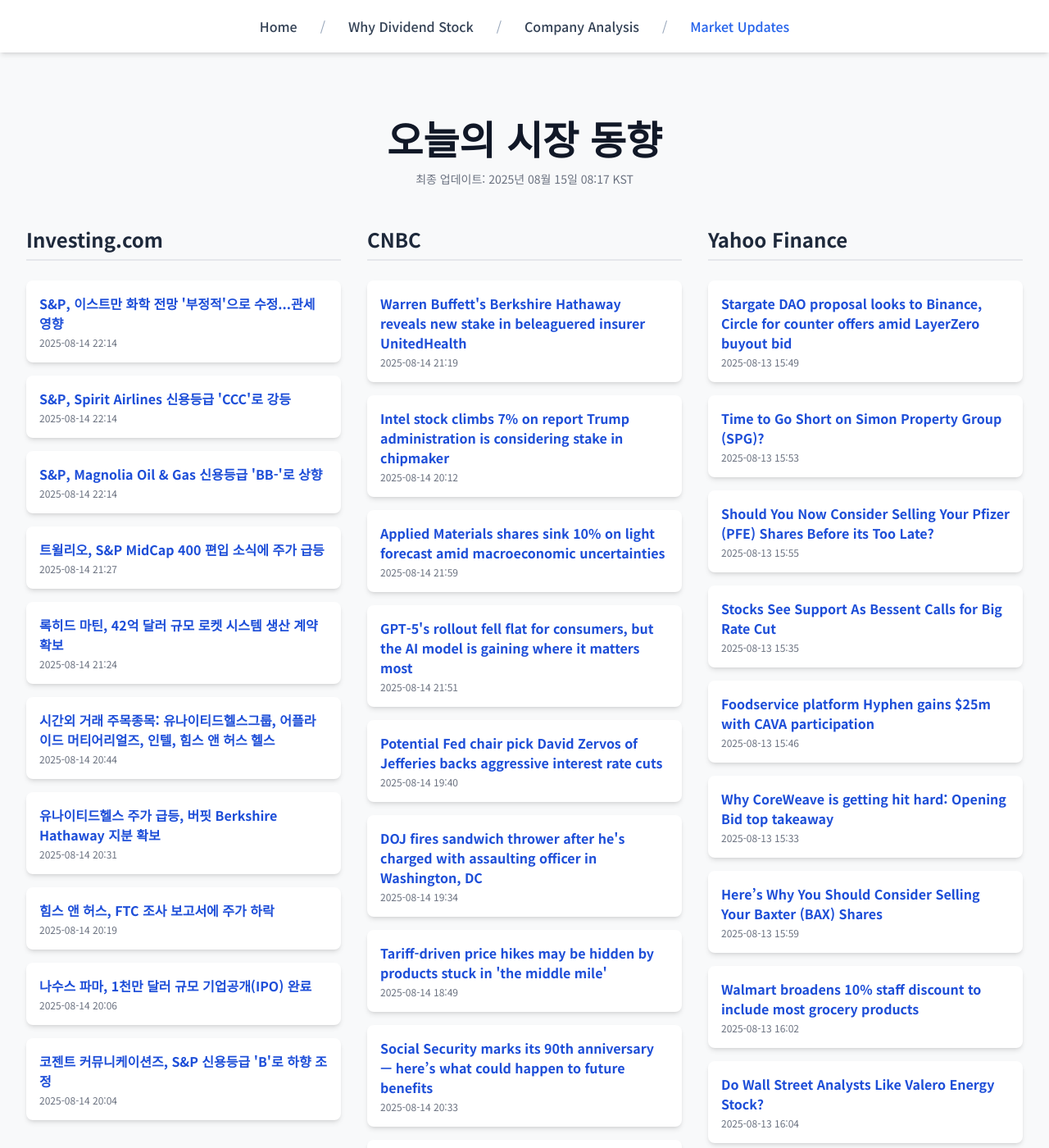
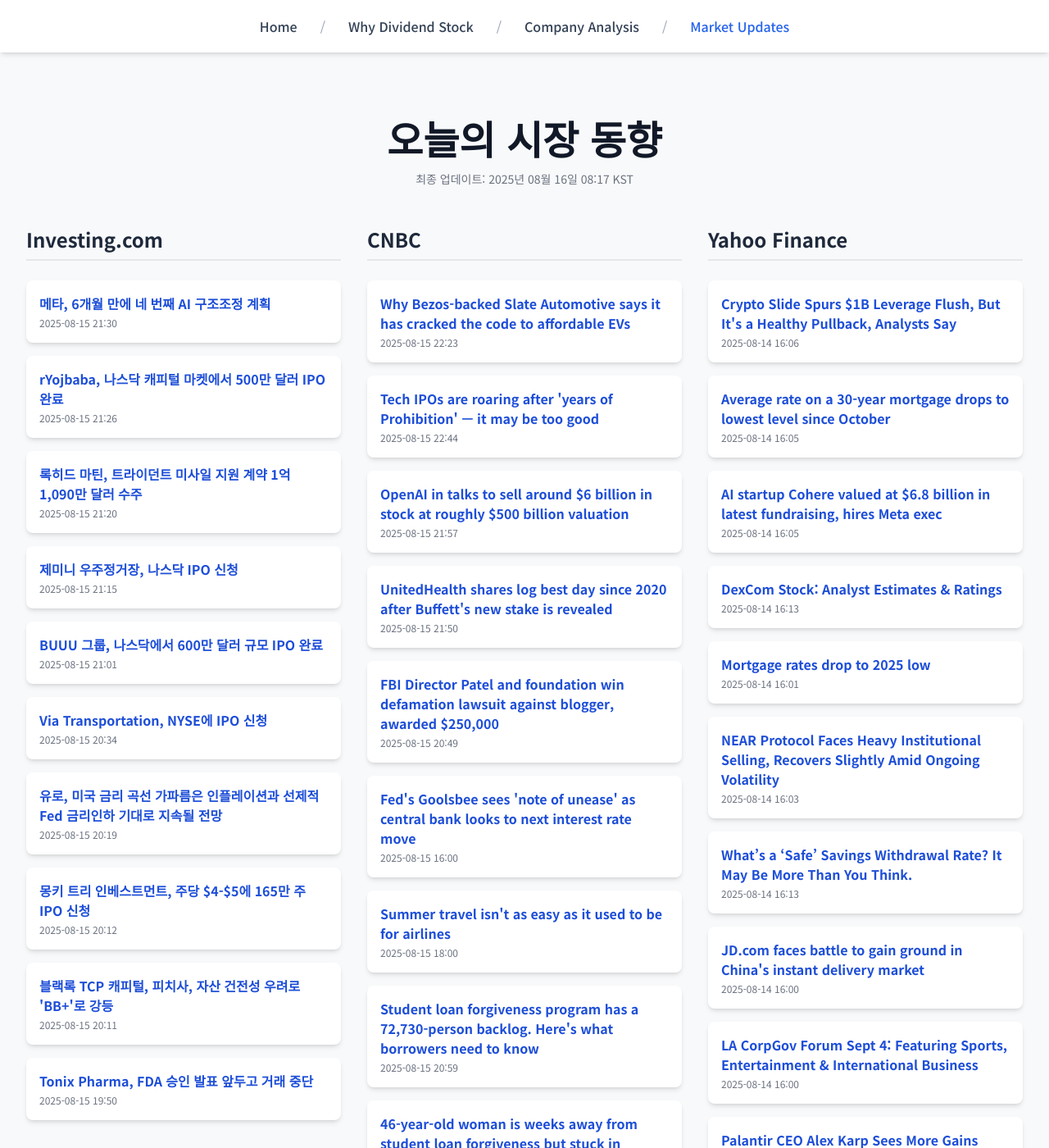
Before and after one commit to Kay-Hwang/my-company-analysis, a Jekyll site: the page built from market-updates.html, in a window 1280 px wide and 1400 px high. Shown: the whole window at 82% size. Built offline with Jekyll 4.4.1, drawn with Linux system fonts in a browser that asks for light colours; nearby versions of some CDN libraries; a script that is not in the unit is left out; some of the changed text lies outside the part shown.

Commit message:
Update daily data

```diff
--- a/_data/latest_data.json
+++ b/_data/latest_data.json
@@ -1,190 +1,190 @@
 {
-  "lastUpdated": "2025년 08월 15일 08:17 KST",
+  "lastUpdated": "2025년 08월 16일 08:17 KST",
   "news": {
     "investing": [
       {
-        "title": "S&P, 이스트만 화학 전망 '부정적'으로 수정...관세 영향",
-        "link": "https://kr.investing.com/news/stock-market-news/article-93CH-1596903",
-        "pubDate": "2025-08-14 22:14:24",
-        "summary": "S&P, 이스트만 화학 전망 '부정적'으로 수정...관세 영향"
+        "title": "메타, 6개월 만에 네 번째 AI 구조조정 계획",
+        "link": "https://kr.investing.com/news/stock-market-news/article-93CH-1598205",
+        "pubDate": "2025-08-15 21:30:10",
+        "summary": "메타, 6개월 만에 네 번째 AI 구조조정 계획"
       },
       {
-        "title": "S&P, Spirit Airlines 신용등급 'CCC'로 강등",
-        "link": "https://kr.investing.com/news/stock-market-news/article-93CH-1596902",
-        "pubDate": "2025-08-14 22:14:20",
-        "summary": "S&P, Spirit Airlines 신용등급 'CCC'로 강등"
+        "title": "rYojbaba, 나스닥 캐피털 마켓에서 500만 달러 IPO 완료",
+        "link": "https://kr.investing.com/news/stock-market-news/article-432SI-1598202",
+        "pubDate": "2025-08-15 21:26:08",
+        "summary": "rYojbaba, 나스닥 캐피털 마켓에서 500만 달러 IPO 완료"
       },
       {
-        "title": "S&P, Magnolia Oil & Gas 신용등급 'BB-'로 상향",
-        "link": "https://kr.investing.com/news/stock-market-news/article-93CH-1596901",
-        "pubDate": "2025-08-14 22:14:06",
-        "summary": "S&P, Magnolia Oil & Gas 신용등급 'BB-'로 상향"
+        "title": "록히드 마틴, 트라이던트 미사일 지원 계약 1억 1,090만 달러 수주",
+        "link": "https://kr.investing.com/news/stock-market-news/article-93CH-1598192",
+        "pubDate": "2025-08-15 21:20:23",
+        "summary": "록히드 마틴, 트라이던트 미사일 지원 계약 1억 1,090만 달러 수주"
       },
       {
-        "title": "트윌리오, S&P MidCap 400 편입 소식에 주가 급등",
-        "link": "https://kr.investing.com/news/stock-market-news/article-93CH-1596806",
-        "pubDate": "2025-08-14 21:27:18",
-        "summary": "트윌리오, S&P MidCap 400 편입 소식에 주가 급등"
+        "title": "제미니 우주정거장, 나스닥 IPO 신청",
+        "link": "https://kr.investing.com/news/stock-market-news/article-432SI-1598184",
+        "pubDate": "2025-08-15 21:15:05",
+        "summary": "제미니 우주정거장, 나스닥 IPO 신청"
       },
       {
-        "title": "록히드 마틴, 42억 달러 규모 로켓 시스템 생산 계약 확보",
-        "link": "https://kr.investing.com/news/stock-market-news/article-93CH-1596798",
-        "pubDate": "2025-08-14 21:24:10",
-        "summary": "록히드 마틴, 42억 달러 규모 로켓 시스템 생산 계약 확보"
+        "title": "BUUU 그룹, 나스닥에서 600만 달러 규모 IPO 완료",
+        "link": "https://kr.investing.com/news/stock-market-news/article-432SI-1598165",
+        "pubDate": "2025-08-15 21:01:20",
+        "summary": "BUUU 그룹, 나스닥에서 600만 달러 규모 IPO 완료"
       },
       {
-        "title": "시간외 거래 주목종목: 유나이티드헬스그룹, 어플라이드 머티어리얼즈, 인텔, 힘스 앤 허스 헬스",
-        "link": "https://kr.investing.com/news/stock-market-news/article-432SI-1596705",
-        "pubDate": "2025-08-14 20:44:23",
-        "summary": "시간외 거래 주목종목: 유나이티드헬스그룹, 어플라이드 머티어리얼즈, 인텔, 힘스 앤 허스 헬스"
+        "title": "Via Transportation, NYSE에 IPO 신청",
+        "link": "https://kr.investing.com/news/stock-market-news/article-93CH-1598124",
+        "pubDate": "2025-08-15 20:34:12",
+        "summary": "Via Transportation, NYSE에 IPO 신청"
       },
       {
-        "title": "유나이티드헬스 주가 급등, 버핏 Berkshire Hathaway 지분 확보",
-        "link": "https://kr.investing.com/news/stock-market-news/article-1596672",
-        "pubDate": "2025-08-14 20:31:27",
-        "summary": "유나이티드헬스 주가 급등, 버핏 Berkshire Hathaway 지분 확보"
+        "title": "유로, 미국 금리 곡선 가파름은 인플레이션과 선제적 Fed 금리인하 기대로 지속될 전망",
+        "link": "https://kr.investing.com/news/stock-market-news/article-1598104",
+        "pubDate": "2025-08-15 20:19:50",
+        "summary": "유로, 미국 금리 곡선 가파름은 인플레이션과 선제적 Fed 금리인하 기대로 지속될 전망"
       },
       {
-        "title": "힘스 앤 허스, FTC 조사 보고서에 주가 하락",
-        "link": "https://kr.investing.com/news/stock-market-news/article-1596631",
-        "pubDate": "2025-08-14 20:19:29",
-        "summary": "힘스 앤 허스, FTC 조사 보고서에 주가 하락"
+        "title": "몽키 트리 인베스트먼트, 주당 $4-$5에 165만 주 IPO 신청",
+        "link": "https://kr.investing.com/news/stock-market-news/article-432SI-1598090",
+        "pubDate": "2025-08-15 20:12:05",
+        "summary": "몽키 트리 인베스트먼트, 주당 $4-$5에 165만 주 IPO 신청"
       },
       {
-        "title": "나수스 파마, 1천만 달러 규모 기업공개(IPO) 완료",
-        "link": "https://kr.investing.com/news/stock-market-news/article-432SI-1596568",
-        "pubDate": "2025-08-14 20:06:34",
-        "summary": "나수스 파마, 1천만 달러 규모 기업공개(IPO) 완료"
+        "title": "블랙록 TCP 캐피털, 피치사, 자산 건전성 우려로 'BB+'로 강등",
+        "link": "https://kr.investing.com/news/stock-market-news/article-93CH-1598085",
+        "pubDate": "2025-08-15 20:11:16",
+        "summary": "블랙록 TCP 캐피털, 피치사, 자산 건전성 우려로 'BB+'로 강등"
       },
       {
-        "title": "코젠트 커뮤니케이션즈, S&P 신용등급 'B'로 하향 조정",
-        "link": "https://kr.investing.com/news/stock-market-news/article-93CH-1596555",
-        "pubDate": "2025-08-14 20:04:31",
-        "summary": "코젠트 커뮤니케이션즈, S&P 신용등급 'B'로 하향 조정"
+        "title": "Tonix Pharma, FDA 승인 발표 앞두고 거래 중단",
+        "link": "https://kr.investing.com/news/stock-market-news/article-93CH-1598070",
+        "pubDate": "2025-08-15 19:50:58",
+        "summary": "Tonix Pharma, FDA 승인 발표 앞두고 거래 중단"
       }
     ],
     "cnbc": [
       {
-        "title": "Warren Buffett's Berkshire Hathaway reveals new stake in beleaguered insurer UnitedHealth",
-        "link": "https://www.cnbc.com/2025/08/14/warren-buffetts-berkshire-hathaway-unh.html",
-        "pubDate": "Thu, 14 Aug 2025 21:19:11 GMT",
-        "summary": "The Omaha-based conglomerate bought more than 5 million shares in the healthcare firm for a stake worth about $1.6 billion at the end of June."
+        "title": "Why Bezos-backed Slate Automotive says it has cracked the code to affordable EVs",
+        "link": "https://www.cnbc.com/2025/08/15/why-slate-automotive-says-it-has-cracked-the-code-to-affordable-evs.html",
+        "pubDate": "Fri, 15 Aug 2025 22:23:27 GMT",
+        "summary": "Slate Automotive, backed by Jeff Bezos, targets EV buyers with a customizable, barebones truck under $30K, despite lost tax incentives."
       },
       {
-        "title": "Intel stock climbs 7% on report Trump administration is considering stake in chipmaker",
-        "link": "https://www.cnbc.com/2025/08/14/intel-stock-climbs-trump-admin-stake.html",
-        "pubDate": "Thu, 14 Aug 2025 20:12:15 GMT",
-        "summary": "The U.S. government's stake in Intel would help fund factories it's currently building in Ohio, according to the report."
+        "title": "Tech IPOs are roaring after 'years of Prohibition' — it may be too good",
+        "link": "https://www.cnbc.com/2025/08/15/tech-ipos-bullish-figma-circle-roaring-after-years-of-prohibition-.html",
+        "pubDate": "Fri, 15 Aug 2025 22:44:18 GMT",
+        "summary": "Bullish's IPO this week is another sign that the market is swinging wide open after a prolonged dry spell."
       },
       {
-        "title": "Applied Materials shares sink 10% on light forecast amid macroeconomic uncertainties",
-        "link": "https://www.cnbc.com/2025/08/14/applied-materials-q3-2025-results.html",
-        "pubDate": "Thu, 14 Aug 2025 21:59:18 GMT",
-        "summary": "The stock sunk in extended trading as the company's outlook for the current quarter came in light."
+        "title": "OpenAI in talks to sell around $6 billion in stock at roughly $500 billion valuation",
+        "link": "https://www.cnbc.com/2025/08/15/openai-6-billion-stock-500-billion-valuation.html",
+        "pubDate": "Fri, 15 Aug 2025 21:57:35 GMT",
+        "summary": "The talks are still in early stages and the details could change."
       },
       {
-        "title": "GPT-5's rollout fell flat for consumers, but the AI model is gaining where it matters most",
-        "link": "https://www.cnbc.com/2025/08/14/gpt-5-openai-ai-enterprise.html",
-        "pubDate": "Thu, 14 Aug 2025 21:51:18 GMT",
-        "summary": "Since its debut, GPT-5 has more than doubled coding and agent-building activity and driven an eight-fold jump in reasoning workloads."
+        "title": "UnitedHealth shares log best day since 2020 after Buffett's new stake is revealed",
+        "link": "https://www.cnbc.com/2025/08/15/unitedhealth-shares-soar-after-warren-buffetts-new-stake-provides-a-vote-of-confidence.html",
+        "pubDate": "Fri, 15 Aug 2025 21:50:52 GMT",
+        "summary": "The advance came after Buffett's conglomerate Berkshire Hathaway revealed a stake of 5 million shares, worth about $1.6 billion."
       },
       {
-        "title": "Potential Fed chair pick David Zervos of Jefferies backs aggressive interest rate cuts",
-        "link": "https://www.cnbc.com/2025/08/14/potential-fed-chair-pick-david-zervos-of-jefferies-backs-aggressive-interest-rate-cuts.html",
-        "pubDate": "Thu, 14 Aug 2025 19:40:58 GMT",
-        "summary": "The Jefferies strategist told CNBC that central bankers shouldn't be daunted by the PPI showing inflation pressures hotter than expected."
+        "title": "FBI Director Patel and foundation win defamation lawsuit against blogger, awarded $250,000",
+        "link": "https://www.cnbc.com/2025/08/15/fbi-kash-patel-lawsuit-stewartson.html",
+        "pubDate": "Fri, 15 Aug 2025 20:49:04 GMT",
+        "summary": "Blogger Jim Stewartson accused Kash Patel of being a \"Kremlin asset,\" of trying to overthrow the U.S. government, and of planning the Jan. 6, 2021, attack."
       },
       {
-        "title": "DOJ fires sandwich thrower after he's charged with assaulting officer in Washington, DC",
-        "link": "https://www.cnbc.com/2025/08/14/sandwich-washington-doj-subway-bondi-.html",
-        "pubDate": "Thu, 14 Aug 2025 19:34:14 GMT",
-        "summary": "FBI Director Kash Patel posted a video of a man hurling a Subway sandwich at a U.S. Customs and Border Protection officer."
+        "title": "Fed's Goolsbee sees 'note of unease' as central bank looks to next interest rate move",
+        "link": "https://www.cnbc.com/2025/08/15/goolsbee-sees-note-of-unease-as-fed-looks-to-next-interest-rate-move.html",
+        "pubDate": "Fri, 15 Aug 2025 16:00:19 GMT",
+        "summary": "Goolsbee said a mixed bag of inflation data coupled with uncertainty over tariffs have given him pause about lowering rates."
       },
       {
-        "title": "Tariff-driven price hikes may be hidden by products stuck in 'the middle mile'",
-        "link": "https://www.cnbc.com/2025/08/14/tariff-driven-higher-prices-may-be-hidden-by-products-stuck-in-the-middle-mile.html",
-        "pubDate": "Thu, 14 Aug 2025 18:49:14 GMT",
-        "summary": "Logistics professionals say the impact of tariffs on pricing has not been seen across the board yet because products are sitting in inventory."
+        "title": "Summer travel isn't as easy as it used to be for airlines",
+        "link": "https://www.cnbc.com/2025/08/15/airlines-summer-travel-changes-american-delta-united-southwest-jetblue.html",
+        "pubDate": "Fri, 15 Aug 2025 18:00:59 GMT",
+        "summary": "Airlines are seeing an earlier drop-off in summer travel as children return to school earlier."
       },
       {
-        "title": "Social Security marks its 90th anniversary — here’s what could happen to future benefits",
-        "link": "https://www.cnbc.com/2025/08/14/social-security-90-anniversary-future-changes.html",
-        "pubDate": "Thu, 14 Aug 2025 20:33:14 GMT",
-        "summary": "Millions of Americans rely on Social Security benefits for income. As the program reaches marks its 90th anniversary, those payments may be poised to change."
+        "title": "Student loan forgiveness program has a 72,730-person backlog. Here's what borrowers need to know",
+        "link": "https://www.cnbc.com/2025/08/15/public-service-loan-forgiveness-buyback-has-a-72730-person-backlog.html",
+        "pubDate": "Fri, 15 Aug 2025 20:59:33 GMT",
+        "summary": "Many student loan borrowers have likely heard about or experienced issues with the Public Service Loan Forgivness 'Buyback' program. Here's what to know."
       },
       {
-        "title": "'Don't quit the market' when it's frothy, says Jim Cramer. Here's why",
-        "link": "https://www.cnbc.com/2025/08/14/dont-quit-the-market-when-its-frothy-says-jim-cramer-heres-why.html",
-        "pubDate": "Thu, 14 Aug 2025 22:43:37 GMT",
-        "summary": "CNBC's Jim Cramer on Thursday said that although the market may be frothy, investors shouldn't quit because there is enough rationality to overwhelm the froth."
+        "title": "46-year-old woman is weeks away from student loan forgiveness but stuck in Trump-era backlog",
+        "link": "https://www.cnbc.com/2025/08/15/student-loan-forgiveness-trump-pslf-backlog.html",
+        "pubDate": "Fri, 15 Aug 2025 20:59:05 GMT",
+        "summary": "Tens of thousands of student loan borrowers who are likely eligible for Public Service Loan Forgiveness are stuck in limbo. CNBC spoke to three of them."
       },
       {
-        "title": "Palantir's astronomical growth in 3 charts",
-        "link": "https://www.cnbc.com/2025/08/14/palantir-ai-charts-revenue.html",
-        "pubDate": "Thu, 14 Aug 2025 21:12:12 GMT",
-        "summary": "The artificial intelligence-powered software company's co-founders include renowned venture capitalist Peter Thiel and current CEO Alex Karp."
+        "title": "Trump meets Putin in Alaska for summit on Ukraine war",
+        "link": "https://www.cnbc.com/2025/08/15/nothing-is-off-the-table-as-trump-and-putin-set-to-meet.html",
+        "pubDate": "Fri, 15 Aug 2025 20:23:02 GMT",
+        "summary": "\"Trump wants to exhaust all options to have a peaceful end to war,\" the White House said in advance of his meeting with Vladimir Putin."
       }
     ],
     "yahoo": [
       {
-        "title": "Stargate DAO proposal looks to Binance, Circle for counter offers amid LayerZero buyout bid",
-        "link": "https://finance.yahoo.com/news/stargate-dao-proposal-looks-binance-154916604.html",
-        "pubDate": "2025-08-13T15:49:16Z",
-        "summary": "Stargate DAO proposal looks to Binance, Circle for counter offers amid LayerZero buyout bid"
+        "title": "Crypto Slide Spurs $1B Leverage Flush, But It's a Healthy Pullback, Analysts Say",
+        "link": "https://finance.yahoo.com/news/crypto-slide-spurs-1b-leverage-160644323.html",
+        "pubDate": "2025-08-14T16:06:44Z",
+        "summary": "Crypto Slide Spurs $1B Leverage Flush, But It's a Healthy Pullback, Analysts Say"
       },
       {
-        "title": "Time to Go Short on Simon Property Group (SPG)?",
-        "link": "https://finance.yahoo.com/news/time-short-simon-property-group-155307592.html",
-        "pubDate": "2025-08-13T15:53:07Z",
-        "summary": "Time to Go Short on Simon Property Group (SPG)?"
+        "title": "Average rate on a 30-year mortgage drops to lowest level since October",
+        "link": "https://finance.yahoo.com/news/average-rate-30-mortgage-drops-160510266.html",
+        "pubDate": "2025-08-14T16:05:10Z",
+        "summary": "Average rate on a 30-year mortgage drops to lowest level since October"
       },
       {
-        "title": "Should You Now Consider Selling Your Pfizer (PFE) Shares Before its Too Late?",
-        "link": "https://finance.yahoo.com/news/now-consider-selling-pfizer-pfe-155504534.html",
-        "pubDate": "2025-08-13T15:55:04Z",
-        "summary": "Should You Now Consider Selling Your Pfizer (PFE) Shares Before its Too Late?"
+        "title": "AI startup Cohere valued at $6.8 billion in latest fundraising, hires Meta exec",
+        "link": "https://finance.yahoo.com/news/ai-startup-cohere-valued-6-160547472.html",
+        "pubDate": "2025-08-14T16:05:47Z",
+        "summary": "AI startup Cohere valued at $6.8 billion in latest fundraising, hires Meta exec"
       },
       {
-        "title": "Stocks See Support As Bessent Calls for Big Rate Cut",
-        "link": "https://finance.yahoo.com/news/stocks-see-support-bessent-calls-153559538.html",
-        "pubDate": "2025-08-13T15:35:59Z",
-        "summary": "Stocks See Support As Bessent Calls for Big Rate Cut"
+        "title": "DexCom Stock: Analyst Estimates & Ratings",
+        "link": "https://finance.yahoo.com/news/dexcom-stock-analyst-estimates-ratings-161306866.html",
+        "pubDate": "2025-08-14T16:13:06Z",
+        "summary": "DexCom Stock: Analyst Estimates & Ratings"
       },
       {
-        "title": "Foodservice platform Hyphen gains $25m with CAVA participation",
-        "link": "https://finance.yahoo.com/news/foodservice-platform-hyphen-gains-25m-154659140.html",
-        "pubDate": "2025-08-13T15:46:59Z",
-        "summary": "Foodservice platform Hyphen gains $25m with CAVA participation"
+        "title": "Mortgage rates drop to 2025 low",
+        "link": "https://finance.yahoo.com/news/mortgage-rates-drop-to-2025-low-160119603.html",
+        "pubDate": "2025-08-14T16:01:19Z",
+        "summary": "Mortgage rates drop to 2025 low"
       },
       {
-        "title": "Why CoreWeave is getting hit hard: Opening Bid top takeaway",
-        "link": "https://finance.yahoo.com/news/why-coreweave-is-getting-hit-hard-opening-bid-top-takeaway-153321792.html",
-        "pubDate": "2025-08-13T15:33:21Z",
-        "summary": "Why CoreWeave is getting hit hard: Opening Bid top takeaway"
+        "title": "NEAR Protocol Faces Heavy Institutional Selling, Recovers Slightly Amid Ongoing Volatility",
+        "link": "https://finance.yahoo.com/news/near-protocol-faces-heavy-institutional-160330277.html",
+        "pubDate": "2025-08-14T16:03:30Z",
+        "summary": "NEAR Protocol Faces Heavy Institutional Selling, Recovers Slightly Amid Ongoing Volatility"
       },
       {
-        "title": "Here’s Why You Should Consider Selling Your Baxter (BAX) Shares",
-        "link": "https://finance.yahoo.com/news/why-consider-selling-baxter-bax-155919687.html",
-        "pubDate": "2025-08-13T15:59:19Z",
-        "summary": "Here’s Why You Should Consider Selling Your Baxter (BAX) Shares"
+        "title": "What’s a ‘Safe’ Savings Withdrawal Rate? It May Be More Than You Think.",
+        "link": "https://www.barrons.com/articles/retirement-savings-withdrawal-rate-strategies-f7b6e7c0?siteid=yhoof2&yptr=yahoo",
+        "pubDate": "2025-08-14T16:13:00Z",
+        "summary": "What’s a ‘Safe’ Savings Withdrawal Rate? It May Be More Than You Think."
       },
       {
-        "title": "Walmart broadens 10% staff discount to include most grocery products",
-        "link": "https://finance.yahoo.com/news/walmart-broadens-10-staff-discount-160202004.html",
-        "pubDate": "2025-08-13T16:02:02Z",
-        "summary": "Walmart broadens 10% staff discount to include most grocery products"
+        "title": "JD.com faces battle to gain ground in China's instant delivery market",
+        "link": "https://finance.yahoo.com/news/jd-com-faces-battle-gain-160034208.html",
+        "pubDate": "2025-08-14T16:00:34Z",
+        "summary": "JD.com faces battle to gain ground in China's instant delivery market"
       },
       {
-        "title": "Do Wall Street Analysts Like Valero Energy Stock?",
-        "link": "https://finance.yahoo.com/news/wall-street-analysts-valero-energy-160407532.html",
-        "pubDate": "2025-08-13T16:04:07Z",
-        "summary": "Do Wall Street Analysts Like Valero Energy Stock?"
+        "title": "LA CorpGov Forum Sept 4: Featuring Sports, Entertainment & International Business",
+        "link": "https://finance.yahoo.com/news/la-corpgov-forum-sept-4-145704958.html",
+        "pubDate": "2025-08-14T16:00:04Z",
+        "summary": "LA CorpGov Forum Sept 4: Featuring Sports, Entertainment & International Business"
       },
       {
-        "title": "AMD CEO won’t offer $100 million salaries to poach talent like Mark Zuckerberg. She says it’s more important staff don’t feel like ‘a cog in the wheel’",
-        "link": "https://finance.yahoo.com/news/amd-ceo-won-t-offer-154413569.html",
-        "pubDate": "2025-08-13T15:44:13Z",
-        "summary": "AMD CEO won’t offer $100 million salaries to poach talent like Mark Zuckerberg. She says it’s more important staff don’t feel like ‘a cog in the wheel’"
+        "title": "Palantir CEO Alex Karp Sees More Gains Ahead With America-Focused Growth Strategy, Calls U.S. The ‘Leader of the Free World’",
+        "link": "https://finance.yahoo.com/news/palantir-ceo-alex-karp-sees-161841720.html",
+        "pubDate": "2025-08-14T16:18:41Z",
+        "summary": "Palantir CEO Alex Karp Sees More Gains Ahead With America-Focused Growth Strategy, Calls U.S. The ‘Leader of the Free World’"
       }
     ]
   }
```
